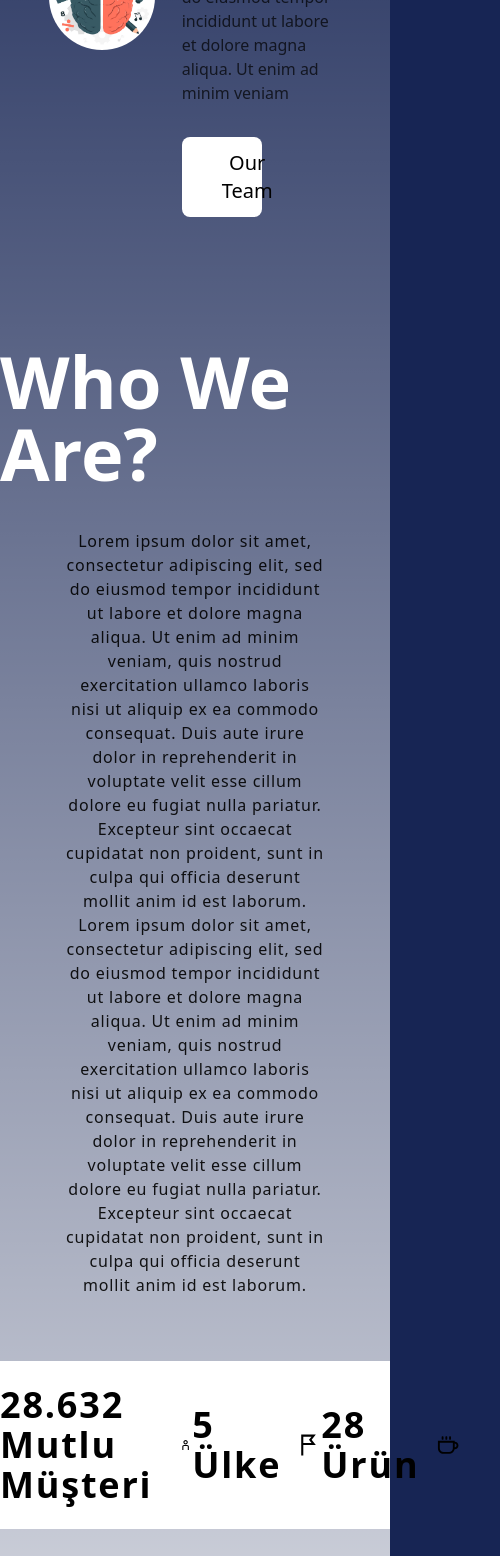
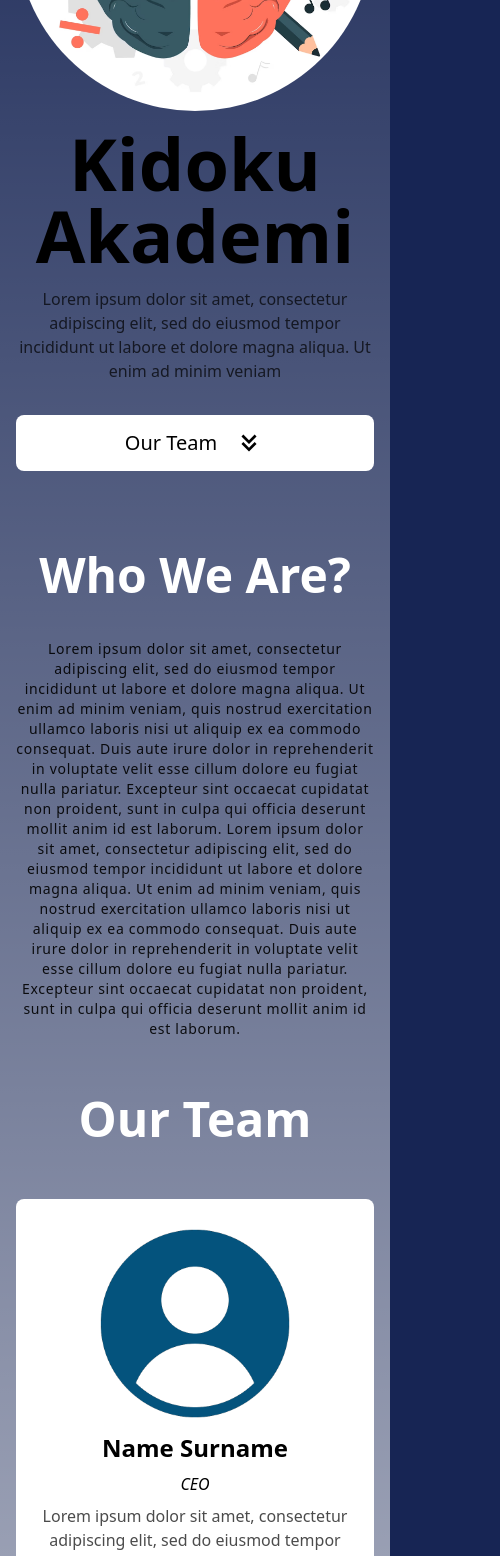
Before and after one commit to muhammed-gumus/mind-games, a Next.js app in the folder mind-games/: page /About in a window 390 px wide. Shown: the part 380-1936 px from the top of the page, 500 px wide, since content can reach past the window. Built offline with nearby package versions, Linux system fonts and the light colour scheme.

Commit message:
feat(app): make the screens in the commit responsive

```diff
--- a/mind-games/app/About/page.tsx
+++ b/mind-games/app/About/page.tsx
@@ -49,12 +49,12 @@ export default function Home() {
     "Lorem ipsum dolor sit amet, consectetur adipiscing elit, sed do eiusmod tempor incididunt ut labore et dolore magna aliqua. Ut enim ad minim veniam, quis nostrud exercitation ullamco laboris nisi ut aliquip ex ea commodo consequat. Duis aute irure dolor in reprehenderit in voluptate velit esse cillum dolore eu fugiat nulla pariatur. Excepteur sint occaecat cupidatat non proident, sunt in culpa qui officia deserunt mollit anim id est laborum. Lorem ipsum dolor sit amet, consectetur adipiscing elit, sed do eiusmod tempor incididunt ut labore et dolore magna aliqua. Ut enim ad minim veniam, quis nostrud exercitation ullamco laboris nisi ut aliquip ex ea commodo consequat. Duis aute irure dolor in reprehenderit in voluptate velit esse cillum dolore eu fugiat nulla pariatur. Excepteur sint occaecat cupidatat non proident, sunt in culpa qui officia deserunt mollit anim id est laborum.";
   return (
     <div className="flex min-h-screen flex-col items-center ">
-      <div className="flex justify-around items-center px-24 mt-12">
+      <div className="flex flex-col md:flex-row sm:gap-4 justify-around items-center px-4 md:px-24 mt-12">
         <img
-          className="w-1/3 rounded-full object-cover"
+          className="w-full md:w-1/3 rounded-full object-cover"
           src="/images/about-banner.png"
         />
-        <div className="flex flex-col w-1/2 gap-4">
+        <div className="flex flex-col w-full md:w-1/2 gap-4 sm:text-center md:text-left sm-items-center sm:justify-center">
           <p className="text-7xl font-bold">Kidoku Akademi</p>
           <p className="text-md opacity-70">
             Lorem ipsum dolor sit amet, consectetur adipiscing elit, sed do
@@ -62,7 +62,7 @@ export default function Home() {
             ad minim veniam
           </p>
           <Link href={"#our-team"}>
-            <button className="mt-4 w-1/3 flex flex-row items-center gap-4  text-black px-10 py-3 rounded-lg text-xl bg-white transition duration-300 hover:text-indigo-600 hover:bg-white mb-6 md:mb-0">
+            <button className="mt-4 w-full md:w-1/3 flex flex-row items-center sm:justify-center gap-4 text-black px-10 py-3 rounded-lg text-xl bg-white transition duration-300 hover:text-indigo-600 hover:bg-white mb-6 md:mb-0">
               Our Team
               <svg
                 width="32"
@@ -84,14 +84,14 @@ export default function Home() {
           </Link>
         </div>
       </div>
-      <div className="w-full mt-24 flex flex-col items-center">
-        <p className="text-7xl font-bold flex justify-center text-white w-full py-2">
+      <div className="w-full mt-24 sm:mt-12 flex flex-col items-center sm:justify-center sm:text-center">
+        <p className="text-7xl sm:text-5xl font-bold flex justify-center text-white w-full py-2">
           Who We Are?
         </p>
-        <p className="mt-8 w-2/3 text-center tracking-wider opacity-90 leading-6">
+        <p className="mt-8 sm:text-sm sm:px-4 md:px-16 w-full text-center tracking-wider opacity-90 leading-6">
           {desc}
         </p>
-        <div className="w-full flex flex-row tracking-wider text-4xl bg-white font-extrabold items-center justify-evenly mt-16 py-6 text-black ">
+        <div className="w-full md:flex flex-row tracking-wider text-4xl sm:hidden bg-white font-extrabold items-center justify-evenly mt-16 py-6 text-black ">
           <div className="flex items-center justify-center gap-2">
             28.632 Mutlu Müşteri{" "}
             <svg
@@ -108,7 +108,7 @@ export default function Home() {
                 fill="currentColor"
               />
               <path
-                d="M16 15C16 14.4477 15.5523 14 15 14H9C8.44772 14 8 14.4477 8 15V21H6V15C6 13.3431 7.34315 12 9 12H15C16.6569 12 18 13.3431 18 15V21H16V15Z"
+                d="M6.34314 12.7071L7.75735 11.2929L12 15.5356L16.2427 11.2929L17.6569 12.7071L12 18.364L6.34314 12.7071Z"
                 fill="currentColor"
               />
             </svg>
@@ -162,10 +162,10 @@ export default function Home() {
         </div>
       </div>
       <div id="our-team" className="w-full mt-12 flex flex-col items-center">
-        <p className="text-7xl font-bold flex justify-center text-white w-full py-2">
+        <p className="text-7xl sm:text-5xl font-bold flex justify-center text-white w-full py-2">
           Our Team
         </p>
-        <div className="grid grid-cols-4 w-full items-start justify-center gap-4 px-8 mt-12 mb-32 ">
+        <div className="grid grid-cols-1 md:grid-cols-2 lg:grid-cols-4 w-full items-start justify-center gap-4 px-4 md:px-8 mt-12 mb-32">
           {/* Team cards */}
           {teamMembers.map((member) => (
             <div
--- a/mind-games/components/Banner/index.tsx
+++ b/mind-games/components/Banner/index.tsx
@@ -13,14 +13,14 @@ const Banner: React.FC = () => {
       {/* Metin ve Butonlar */}
       <div className="flex flex-col items-center text-center md:items-start md:text-left md:w-1/2">
         <div className="mb-6">
-          <p className="text-6xl font-bold">{titleText1}</p>
-          <p className="text-8xl font-extrabold tracking-wider">{titleText2}</p>
+          <p className="md:text-6xl font-bold sm:text-4xl">{titleText1}</p>
+          <p className="md:text-8xl font-extrabold tracking-wider sm:text-6xl">{titleText2}</p>
         </div>
 
-        <p className="text-xl opacity-70 mb-6 md:pr-16">{descText}</p>
+        <p className="md:text-xl sm:px-2 md:px-0 opacity-70 mb-6 md:pr-16">{descText}</p>
 
-        <Link href={"/Product/"}>
-          <button className="flex flex-row items-center gap-4  text-black px-10 py-3 rounded-lg text-xl bg-white transition duration-300 hover:text-indigo-600 hover:bg-white mb-6 md:mb-0">
+        <Link href={"/Games"}>
+          <button className="flex flex-row items-center gap-4 text-black px-10 py-3 rounded-lg text-xl bg-white transition duration-300 hover:text-indigo-600 hover:bg-white mb-6 md:mb-0">
             Product
             <svg
               width="32"
@@ -39,7 +39,7 @@ const Banner: React.FC = () => {
       </div>
 
       {/* Özel Görsel (Tablet ve Büyük Ekranlarda) */}
-      <div className="hidden md:block flex items-center justify-center md:w-1/3">
+      <div className=" md:block flex items-center justify-center md:w-1/3 sm:w-2/7">
         <img
           src={customImageUrl}
           alt="Banner"
--- a/mind-games/components/Navbar/index.tsx
+++ b/mind-games/components/Navbar/index.tsx
@@ -64,7 +64,7 @@ const Navbar: React.FC = () => {
             />
           </Link>
         </div>
-        <button onClick={toggleMenu} className="ml-auto">
+        <button onClick={toggleMenu} className="ml-auto text-4xl">
           ☰
         </button>
       </div>
@@ -78,10 +78,10 @@ const Navbar: React.FC = () => {
           >
             x
           </button>
-          <ul className="flex gap-2">
+          <ul className="flex gap-4">
             <MenuItem href="/" text="Home" />
             <MenuItem href="/About" text="About" />
-            <MenuItem href="/Product" text="Product" />
+            <MenuItem href="/Games" text="Products" />
             <MenuItem href="/Trainings" text="Trainings" />
             <MenuItem href="/Contact" text="Contact" />
           </ul>
@@ -93,7 +93,7 @@ const Navbar: React.FC = () => {
         <>
           <MenuItem href="/" text="Home" />
           <MenuItem href="/About" text="About" />
-          <MenuItem href="/Product" text="Product" />
+          <MenuItem href="/Games" text="Products" />
           <MenuItem href="/Trainings" text="Trainings" />
           <MenuItem href="/Contact" text="Contact" />
         </>
```
